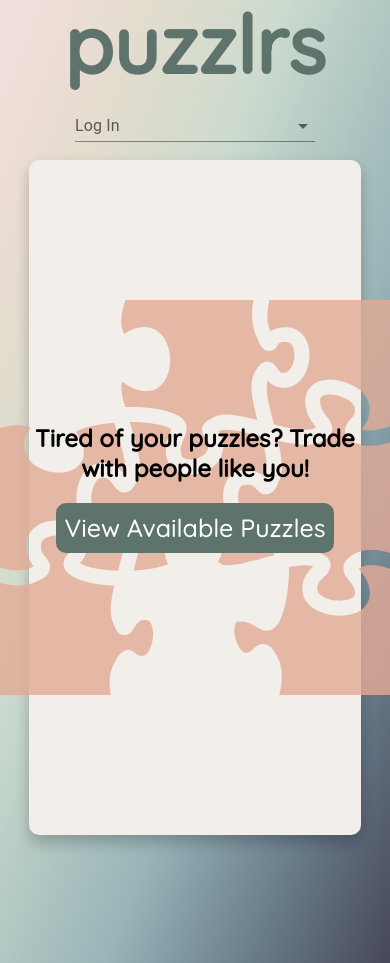
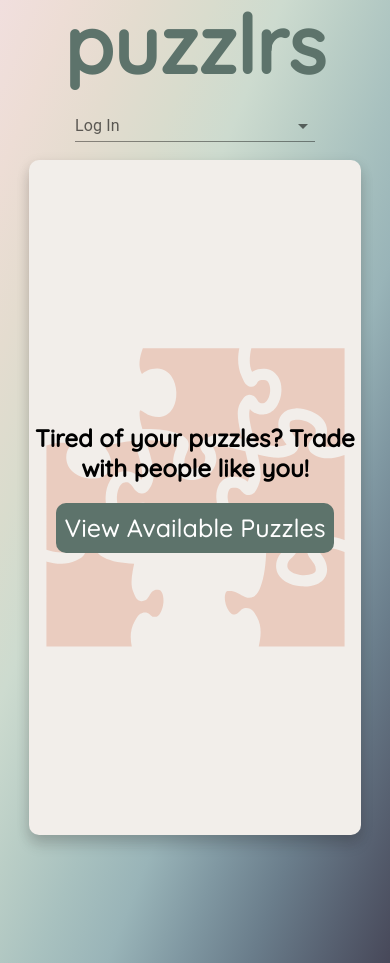
Before and after one commit to Puzzle-Capstone/puzzlrs, a React (Create React App) app: page / in a window 390 px wide. Built offline with nearby package versions, Linux system fonts and the light colour scheme; no server answers.

Commit message:
Fix the puzzle icon shifting on the home page on page resize

```diff
--- a/src/css/Home.css
+++ b/src/css/Home.css
@@ -42,10 +42,18 @@
 }
 
 .puzzle-icon {
+  height: 60vh;
+  width: 60vw;
   z-index: 0;
   position: absolute;
-  font-size: 3em;
   color: #E3AB96;
-  opacity: .8;
-  font-size: 40vw;
+  opacity: .5;
+  margin: 0;
 }
+
+@media screen and (max-width: 485px) {
+  .puzzle-icon {
+    height: 38vh;
+    width: 90vw;
+  }
+}
```
